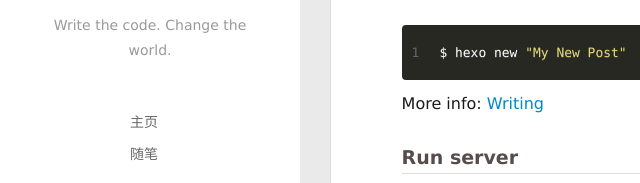
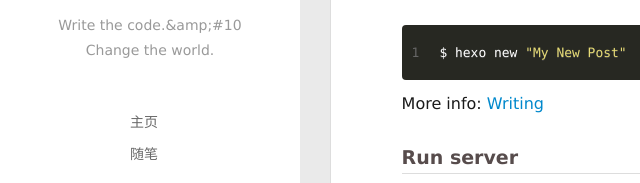
Before and after one commit to cmconan/cmconan.github.io, a plain HTML site: page 2017/05/25/hello-world/index.html in a window 1280 px wide. Shown: the part 327-510 px from the top of the page, 0-640 px from the left. Drawn offline with Linux system fonts and the light colour scheme; no server answers.

Commit message:
Site updated: 2017-05-26 11:34:56

```diff
--- a/2017/05/25/hello-world/index.html
+++ b/2017/05/25/hello-world/index.html
@@ -52,7 +52,7 @@
 		  <h1 class="header-author"><a href="/">HappyMing</a></h1>
 		</hgroup>
 
-		<p class="header-subtitle">Write the code.             Change the world.</p>
+		<p class="header-subtitle">Write the code.&amp;amp;#10 Change the world.</p>
 
 
 		<nav class="header-menu">
@@ -112,7 +112,7 @@
 			  <h1 class="header-author js-header-author">HappyMing</h1>
 			</hgroup>
 
-			<p class="header-subtitle"><i class="icon icon-quo-left"></i>Write the code.             Change the world.<i class="icon icon-quo-right"></i></p>
+			<p class="header-subtitle"><i class="icon icon-quo-left"></i>Write the code.&amp;amp;#10 Change the world.<i class="icon icon-quo-right"></i></p>
 
 
 
```
Also changed, not shown: archives/2017/05/index.html (+2 -2 lines), archives/2017/index.html (+2 -2 lines), archives/index.html (+2 -2 lines), index.html (+2 -2 lines).
